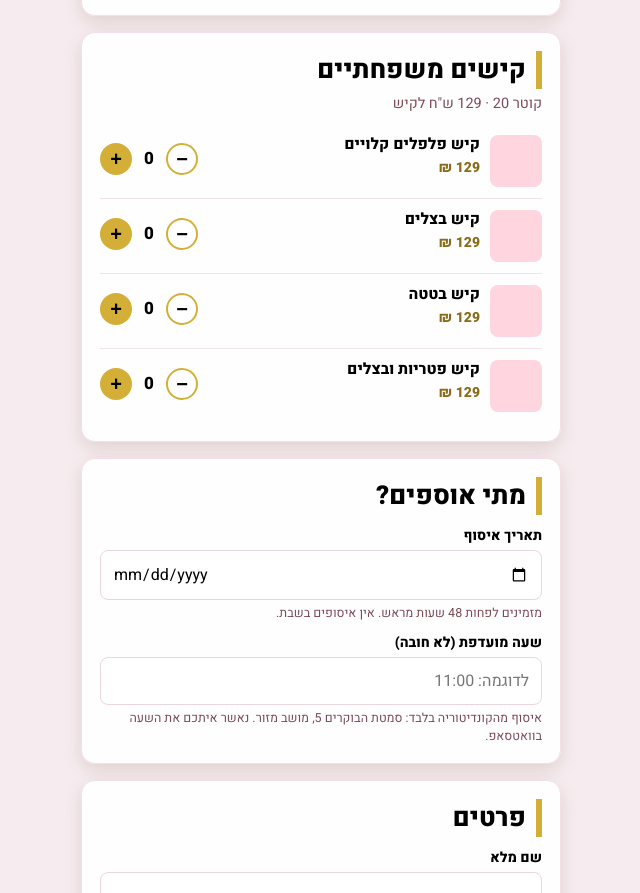
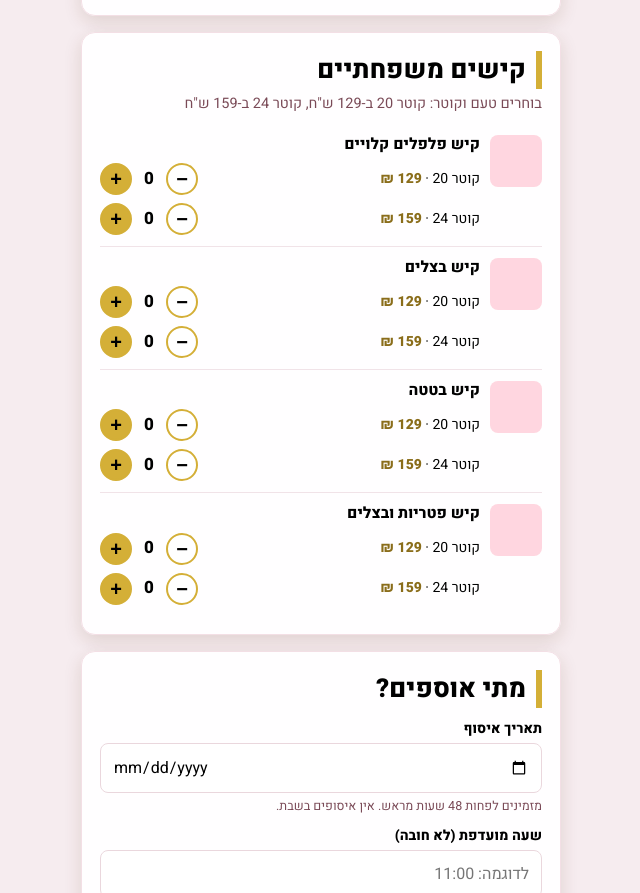
Before and after one commit to shirsbou-prog/salads-order, a plain HTML site: page index.html in a window 1280 px wide. Shown: the part 1059-1952 px from the top of the page, without its empty margins (319-959 px from the left). Drawn offline with Linux system fonts and the light colour scheme.

Commit message:
Quiche 24cm option (159)

```diff
--- a/index.html
+++ b/index.html
@@ -34,6 +34,9 @@
   .stepper button{width:32px;height:32px;border-radius:50%;border:2px solid #D4AF37;background:#fff;font-size:20px;font-weight:800;line-height:1;cursor:pointer;color:#000;padding:0}
   .stepper button.inc{background:#D4AF37}
   .stepper .q{min-width:22px;text-align:center;font-weight:800;font-size:17px}
+  .size{display:flex;align-items:center;justify-content:space-between;gap:8px;margin-top:8px;font-weight:400;font-size:14px}
+  .size b{color:#8a6d1a}
+  .size .stepper{margin-top:0}
   label.f{display:block;font-weight:800;font-size:14px;margin:10px 0 4px}
   input.t,textarea,select{width:100%;padding:11px 12px;border:1.5px solid #ead7dd;border-radius:8px;font-family:inherit;font-size:16px;background:#fff}
   .invalid{border-color:#c0392b !important}
@@ -72,7 +75,7 @@
 
   <div class="block">
     <div class="h">קישים משפחתיים</div>
-    <div class="sub">קוטר 20 · 129 ש"ח לקיש</div>
+    <div class="sub">בוחרים טעם וקוטר: קוטר 20 ב-129 ש"ח, קוטר 24 ב-159 ש"ח</div>
     <div id="quiches"></div>
   </div>
 
@@ -130,12 +133,12 @@
     {k:'thai', n:'סלט תאילנדי', d:'כרוב לבן, מלפפון ירוק ובצל ירוק ברוטב סויה וחמאת בוטנים', p:149},
     {k:'veg', n:'מגש ירקות חתוכים', d:'חגיגת ירקות צבעוניים חתוכים ומסודרים בקפידה, תירס גמדי, לימונים טריים, טחינה', p:139}
   ];
-  var QUICHES = [
-    {k:'qPepper', n:'קיש פלפלים קלויים', p:129},
-    {k:'qOnion', n:'קיש בצלים', p:129},
-    {k:'qPotato', n:'קיש בטטה', p:129},
-    {k:'qMushroom', n:'קיש פטריות ובצלים', p:129}
-  ];
+  var QUICHE_FLAVORS = [['qPepper','קיש פלפלים קלויים'],['qOnion','קיש בצלים'],['qPotato','קיש בטטה'],['qMushroom','קיש פטריות ובצלים']];
+  var QUICHES = [];
+  QUICHE_FLAVORS.forEach(function(f){
+    QUICHES.push({k:f[0], n:f[1]+' (קוטר 20)', p:129, fl:f[1], size:'קוטר 20'});
+    QUICHES.push({k:f[0]+'24', n:f[1]+' (קוטר 24)', p:159, fl:f[1], size:'קוטר 24'});
+  });
   var ALL = SALADS.concat(QUICHES), s = {};
   ALL.forEach(function(x){ s[x.k] = 0; });
 
@@ -145,7 +148,14 @@
       '<button type="button" class="inc" data-k="'+x.k+'" data-d="1" aria-label="עוד">+</button></div></div>';
   }
   document.getElementById('salads').innerHTML = SALADS.map(row).join('');
-  document.getElementById('quiches').innerHTML = QUICHES.map(row).join('');
+  document.getElementById('quiches').innerHTML = QUICHE_FLAVORS.map(function(f){
+    var sz = QUICHES.filter(function(x){ return x.fl === f[1]; });
+    return '<div class="row qrow"><span class="thumb"></span><div class="name">'+f[1]+
+      sz.map(function(x){
+        return '<div class="size"><span>'+x.size+' · <b>'+x.p+' ₪</b></span><div class="stepper"><button type="button" data-k="'+x.k+'" data-d="-1" aria-label="פחות">−</button>'+
+          '<span class="q" id="q_'+x.k+'">0</span><button type="button" class="inc" data-k="'+x.k+'" data-d="1" aria-label="עוד">+</button></div></div>';
+      }).join('')+'</div></div>';
+  }).join('');
 
   // earliest pickup = 48 hours from now
   function ymd(d){ return d.getFullYear()+'-'+String(d.getMonth()+1).padStart(2,'0')+'-'+String(d.getDate()).padStart(2,'0'); }
```
